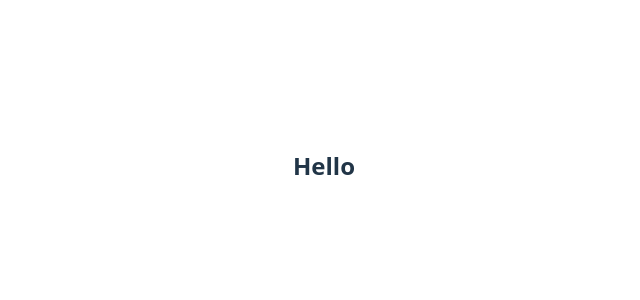
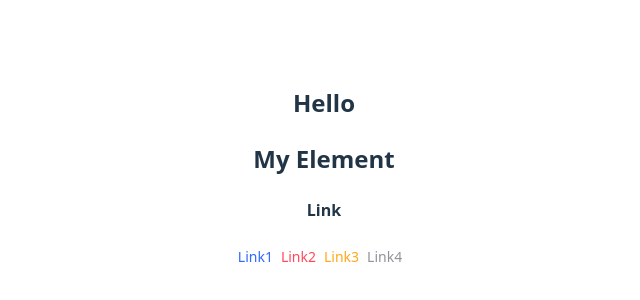
Before and after one commit to SinzoL/my-element, a Vue app: page /#/link in a window 1280 px wide. Before the commit this address had no page. Shown: the part 234-534 px from the top of the page, without its empty margins (316-956 px from the left). Built offline with nearby package versions, Linux system fonts and the light colour scheme.

Commit message:
添加link

```diff
--- /dev/null
+++ b/src/components/Link/Link.vue
@@ -0,0 +1,54 @@
+<template>
+    <a
+        class="el-link"
+        :class="computedClass"
+        :href="disabled || !href?'':href"
+        :target="disabled || !href? undefined:target"
+        @click="handleClick"
+        >
+        <el-icon v-if="icon" :icon="icon" :size="size" />
+        <span class="el-link__inner">
+            <slot>Link</slot>
+        </span>
+    </a>
+</template>
+
+<script setup lang="ts">
+import {computed} from 'vue'
+import {LinkProps} from './types'
+import {linkEmits} from './types'
+import ElIcon from '../Icon/Icon.vue'
+
+defineOptions({
+    name: 'ElLink'
+})
+
+const props = withDefaults(defineProps<LinkProps>(), {
+    type: 'default',
+    underline: false,
+    disabled: false,
+    target: '_self'
+})
+
+const emits = defineEmits(linkEmits)
+
+const computedClass = computed(() => {
+    const {type, underline, disabled} = props
+    return [
+        `el-link--${type}`,
+        {
+            'is-underline': underline,
+            'is-disabled': disabled
+        }
+    ]
+})
+
+const handleClick = (e: MouseEvent) => {
+    if(props.disabled) {
+        e.preventDefault()
+        return
+    }
+    emits('click', e)
+}
+
+</script>
--- /dev/null
+++ b/src/components/Link/style.css
@@ -0,0 +1,99 @@
+.el-link {
+  margin-right: 8px;
+  /* display: inline-flex; */
+  flex-direction: row;
+  align-items: center;
+  justify-content: center;
+  vertical-align: middle;
+  position: relative;
+  text-decoration: none;
+  outline: none;
+  cursor: pointer;
+  padding: 0;
+  font-size: 14px;
+  font-weight: 500;
+  color: var(--el-text-color-primary);
+}
+.el-link.is-disabled {
+  cursor: not-allowed;
+}
+/* default */
+.el-link.el-link--default {
+  color: var(--el-text-color-primary);
+}
+.el-link.el-link--default.is-underline {
+  border-bottom: 1px solid var(--el-text-color-primary);
+}
+.el-link.el-link--default:hover,
+.el-link.el-link--default.is-disabled
+{
+  color: var(--el-text-color-placeholder);
+}
+/* primary */
+.el-link.el-link--primary {
+  color: var(--el-color-primary)
+}
+.el-link.el-link--primary:hover,
+.el-link.el-link--primary.is-diabled
+{
+  color: var(--el-color-primary-hover)
+}
+.el-link.el-link--primary.is-underline {
+  border-bottom: 1px solid var(--el-color-primary);
+}
+
+/* success */
+.el-link.el-link--success {
+  color: var(--el-color-success)
+}
+.el-link.el-link--success:hover,
+.el-link.el-link--success.is-disabled
+{
+  color: var(--el-color-success-hover)
+}
+.el-link.el-link--success.is-underline {
+  border-bottom: 1px solid var(--el-color-success);
+}
+/* warning */
+.el-link.el-link--warning {
+  color: var(--el-color-warning)
+}
+.el-link.el-link--warning:hover,
+.el-link.el-link--warnig.is-disabled
+{
+  color: var(--el-color-warning-hover)
+}
+.el-link.el-link--warning.is-underline {
+  border-bottom: 1px solid var(--el-color-warning);
+}
+/* info */
+.el-link.el-link--info {
+  color: var(--el-color-info)
+}
+.el-link.el-link--info:hover,
+.el-link.el-link--info.is-disabled
+{
+  color: var(--el-color-info-hover)
+}
+.el-link.el-link--info.is-underline {
+  border-bottom: 1px solid var(--el-color-info);
+}
+
+/* danger */
+.el-link.el-link--danger {
+  color: var(--el-color-danger)
+}
+.el-link.el-link--danger:hover,
+.el-link.el-link--danger.is-disabled
+{
+  color: var(--el-color-danger-hover)
+}
+.el-link.el-link--danger.is-underline {
+  border-bottom: 1px solid var(--el-color-danger);
+}
+/* a标签中的内容 */
+.el-link .el-link__inner {
+  display: inline-flex;
+  justify-content: center;
+  align-items: center;
+}
--- /dev/null
+++ b/src/components/Link/types.ts
@@ -0,0 +1,17 @@
+export type LinkType = 'primary' | 'success' | 'warning' | 'danger' | 'info' | 'default'
+
+export interface LinkProps {
+    type: LinkType,
+    underline?: boolean,
+    disabled?: boolean,
+    href?: string,
+    icon?: string,
+    target?: string
+}
+
+export const linkEmits = {
+    click: (e: MouseEvent) => e instanceof MouseEvent,
+    //返回是否是鼠标点击事件
+}
+
+export type LinkEmits = typeof linkEmits
--- a/src/router/index.ts
+++ b/src/router/index.ts
@@ -13,6 +13,10 @@ const routes : Array<RouteRecordRaw> = [
             {
                 path: '/container',
                 component: () => import('../views/container/ContainerView.vue')
+            },
+            {
+                path: '/link',
+                component: () => import('../views/link/LinkView.vue')
             }
         ]
     }
--- a/src/styles/index.css
+++ b/src/styles/index.css
@@ -1,7 +1,8 @@
 @import './variable.css';
 @import '../components/Button/style.css';
 @import '../components/container/style.css';
-
+@import '../components/Link/style.css';
+@import '../components/Icon/style.css';
 
 
 :root {
--- /dev/null
+++ b/src/views/link/LinkView.vue
@@ -0,0 +1,15 @@
+<template>
+    <div>
+        <h4> Link </h4>
+        <ElLink type="primary">Link1</ElLink>
+        <ElLink type="danger">Link2</ElLink>
+        <ElLink type="warning">Link3</ElLink>
+        <ElLink type="info">Link4</ElLink>
+    </div>
+</template>
+<script setup lang="ts">
+import ElLink from '@/components/Link/Link.vue'
+defineOptions({
+    name: 'LinkView'
+})
+</script>
```
